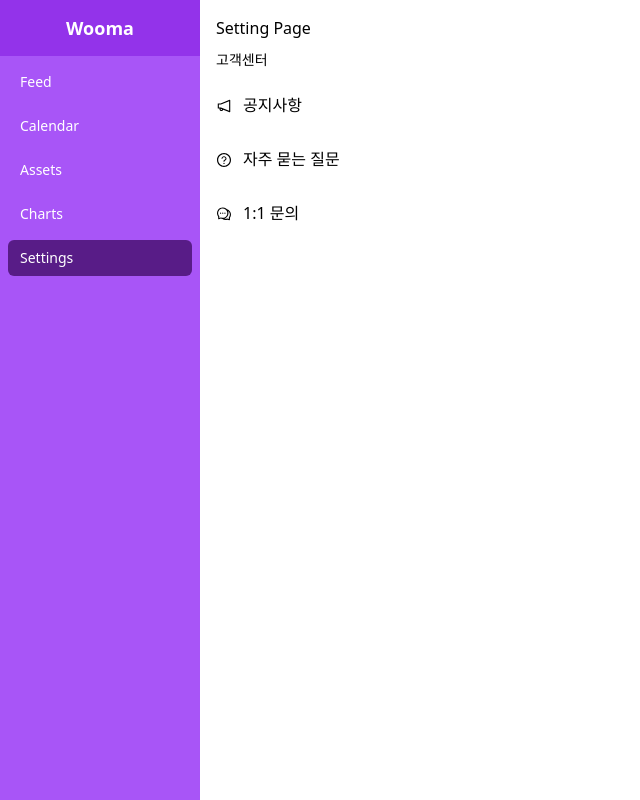
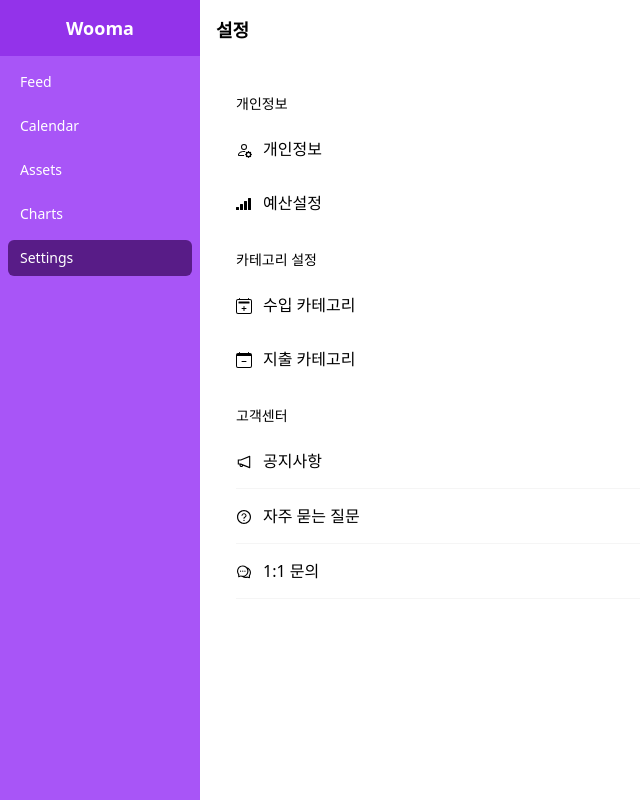
Before and after one commit to taewonnn/Wooma, a React (Vite) app: page /settings in a window 1280 px wide. Shown: the whole page, without its empty margins (0-640 px from the left). Built offline with nearby package versions, Linux system fonts and the light colour scheme; no server answers.

Commit message:
feat: setting - 레이아웃

```diff
--- /dev/null
+++ b/src/components/member/account/AccountInfo.tsx
@@ -0,0 +1,26 @@
+import { Link } from 'react-router-dom';
+import Img from '../../common/img/Img';
+import { BsPersonGear, BsReception4 } from 'react-icons/bs';
+
+const menuItems = [
+  { icon: <BsPersonGear />, label: '개인정보', to: '/info' },
+  { icon: <BsReception4 />, label: '예산설정', to: '/goal' },
+];
+
+function AccountInfo() {
+  return (
+    <section className="py-[10px]">
+      <p className="text-999 mb-2 text-sm">개인정보</p>
+      {menuItems.map((item, index) => (
+        <Link to={item.to} key={index}>
+          <div className="flex items-center py-[15px]">
+            <Img src={item.icon} alt={item.label} className="mr-3 h-[15px] w-[15px]" />
+            <p>{item.label}</p>
+          </div>
+        </Link>
+      ))}
+    </section>
+  );
+}
+
+export default AccountInfo;
--- /dev/null
+++ b/src/components/member/account/CategorySetting.tsx
@@ -0,0 +1,27 @@
+import { Link } from 'react-router-dom';
+import Img from '../../common/img/Img';
+
+import { BsCalendar2Plus, BsCalendarMinus } from 'react-icons/bs';
+
+const menuItems = [
+  { icon: <BsCalendar2Plus />, label: '수입 카테고리', to: '/category/income' },
+  { icon: <BsCalendarMinus />, label: '지출 카테고리', to: '/category/expense' },
+];
+
+function CategorySetting() {
+  return (
+    <section className="py-[10px]">
+      <p className="text-999 mb-2 text-sm">카테고리 설정</p>
+      {menuItems.map((item, index) => (
+        <Link to={item.to} key={index}>
+          <div className="flex items-center py-[15px]">
+            <Img src={item.icon} alt={item.label} className="mr-3 h-[15px] w-[15px]" />
+            <p>{item.label}</p>
+          </div>
+        </Link>
+      ))}
+    </section>
+  );
+}
+
+export default CategorySetting;
--- a/src/components/member/account/CustomerServiceMenu.tsx
+++ b/src/components/member/account/CustomerServiceMenu.tsx
@@ -2,25 +2,25 @@ import { Link } from 'react-router-dom';
 import Img from '../../common/img/Img';
 import { AiOutlineNotification, AiOutlineQuestionCircle, AiOutlineComment } from 'react-icons/ai';
 
+const menuItems = [
+  { icon: <AiOutlineNotification />, label: '공지사항', to: 'custom-service/notice' },
+  { icon: <AiOutlineQuestionCircle />, label: '자주 묻는 질문', to: 'custom-service/faq' },
+  { icon: <AiOutlineComment />, label: '1:1 문의', to: 'custom-service/inquiry' },
+];
+
 function CustomerServiceMenu() {
-  const menuItems = [
-    { icon: <AiOutlineNotification />, label: '공지사항', to: 'custom-service/notice' },
-    { icon: <AiOutlineQuestionCircle />, label: '자주 묻는 질문', to: 'custom-service/faq' },
-    { icon: <AiOutlineComment />, label: '1:1 문의', to: 'custom-service/inquiry' },
-  ];
-
   return (
-    <div className="py-[10px]">
+    <section className="py-[10px]">
       <p className="text-999 mb-2 text-sm">고객센터</p>
       {menuItems.map((item, index) => (
         <Link to={item.to} key={index}>
-          <div className="flex items-center py-[15px]">
+          <div className="flex items-center border-b border-b-[#F5F5F5] py-[15px]">
             <Img src={item.icon} alt={item.label} className="mr-3 h-[15px] w-[15px]" />
             <p>{item.label}</p>
           </div>
         </Link>
       ))}
-    </div>
+    </section>
   );
 }
 
--- a/src/pages/member/Settings.tsx
+++ b/src/pages/member/Settings.tsx
@@ -1,11 +1,25 @@
+import AccountInfo from '../../components/member/account/AccountInfo';
+import CategorySetting from '../../components/member/account/CategorySetting';
 import CustomerServiceMenu from '../../components/member/account/CustomerServiceMenu';
 
 function Settings() {
   return (
     <>
-      <p>Setting Page</p>
+      <div className="text-222 pb-[20px] text-lg font-bold">설정</div>
 
-      <CustomerServiceMenu />
+      <div className="bg-white p-[20px] pb-[50px]">
+        {/** 회원정보 */}
+        <AccountInfo />
+
+        {/** 비밀번호 재설정 */}
+        {/* <></> */}
+
+        {/** 카테고리 설정 */}
+        <CategorySetting />
+
+        {/** 고객센터 */}
+        <CustomerServiceMenu />
+      </div>
     </>
   );
 }
```
